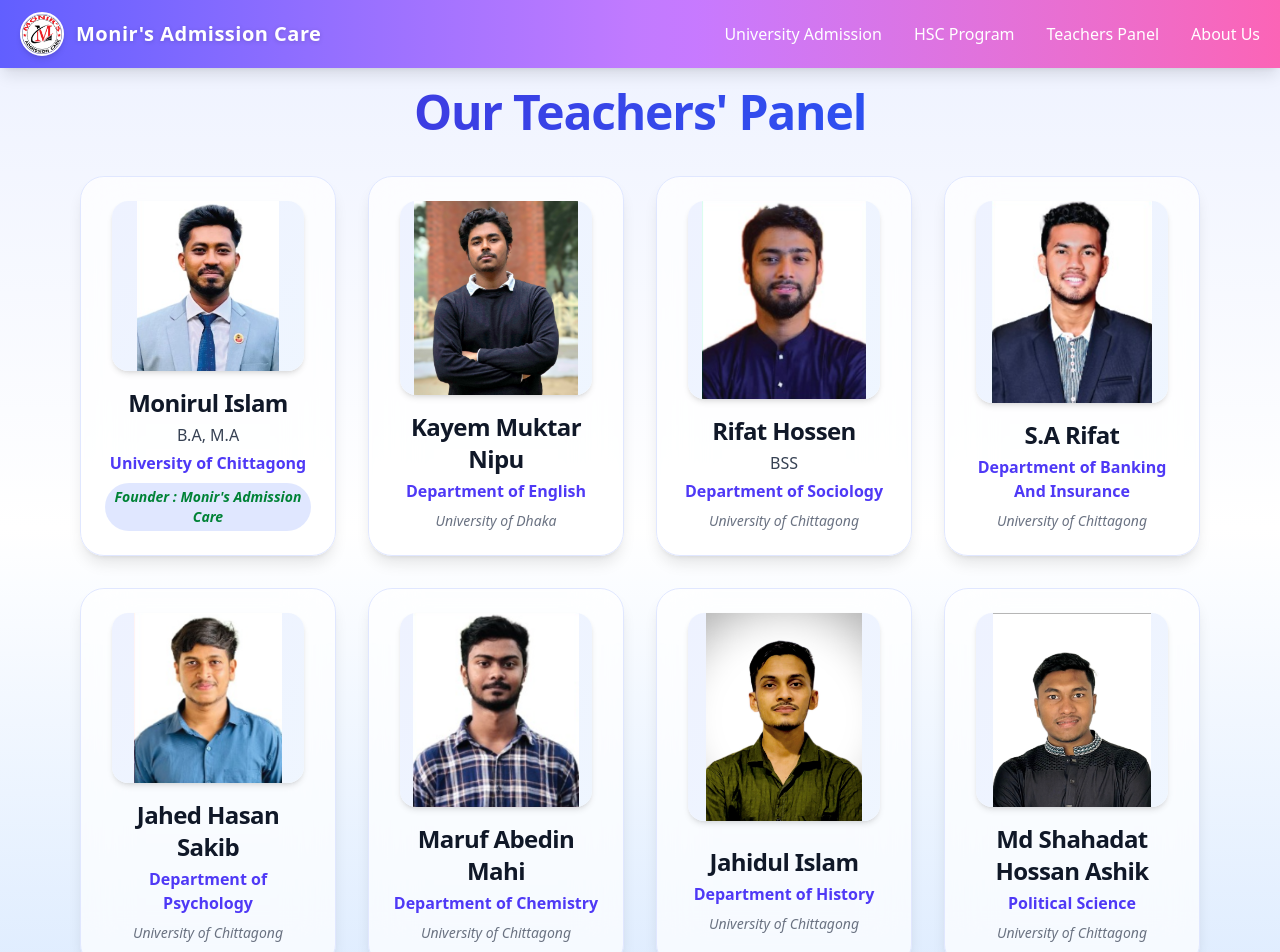
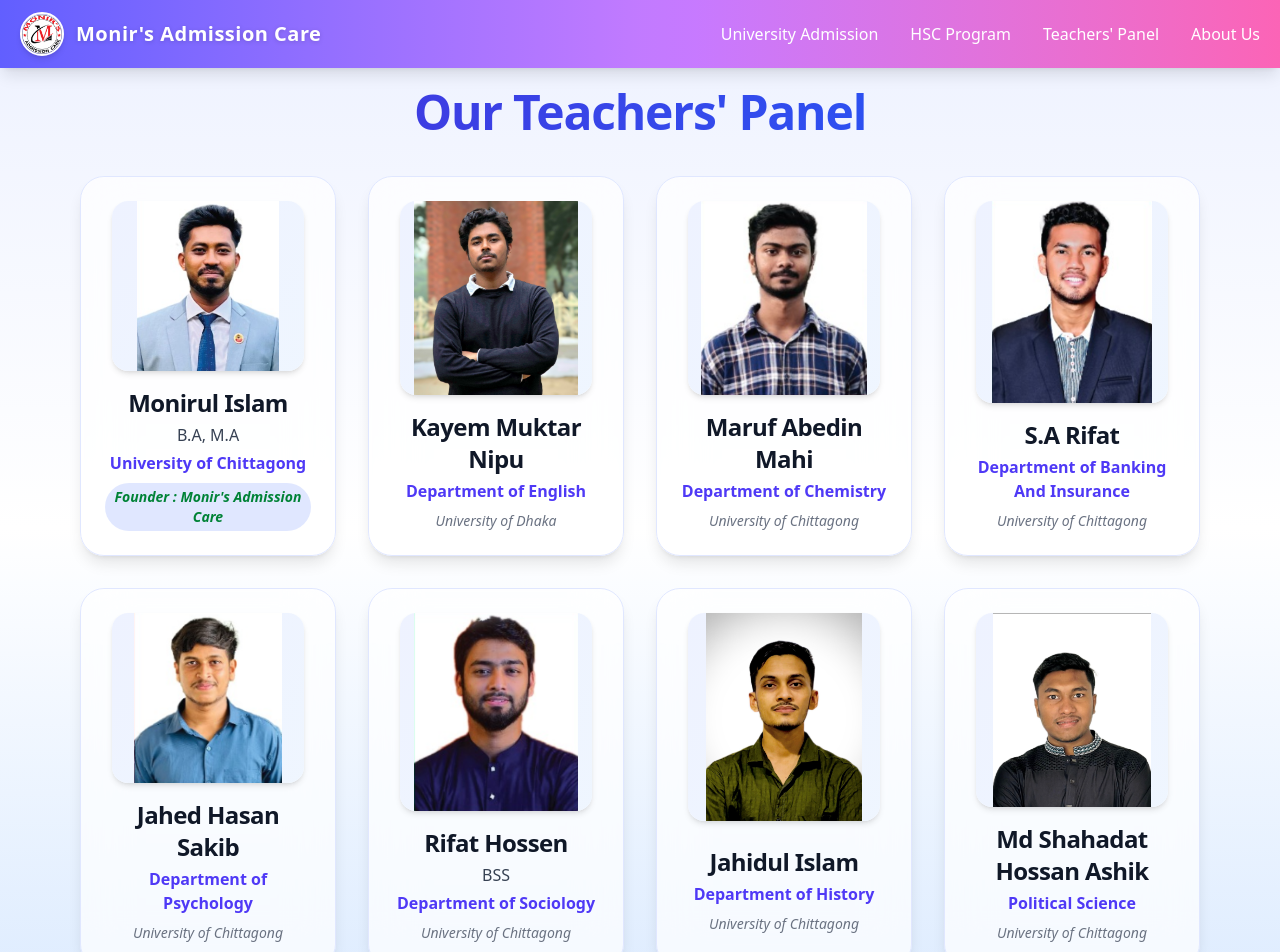
Before and after one commit to Newaz-Sourav/Monir-s-Admission-Care, a React (Vite) app: page /teachers in a window 1280 px wide. Shown: the top 952 px of the page. Built offline with nearby package versions, Linux system fonts and the light colour scheme.

Commit message:
Update: Added new feature / bug fix / content change

```diff
--- a/src/Components/Footer.jsx
+++ b/src/Components/Footer.jsx
@@ -25,7 +25,7 @@
             {/* Phone */}
             <div className="flex items-center justify-center md:justify-start mt-3 text-gray-700 gap-2">
               <Phone className="w-5 h-5 text-indigo-600" />
-              <span className="font-medium">+880 1876 644633</span>
+              <span className="font-medium">+880 1314342271</span>
             </div>
           </div>
         </div>
--- a/src/Components/Navbar.jsx
+++ b/src/Components/Navbar.jsx
@@ -8,7 +8,7 @@
   const navItems = [
     { label: "University Admission", href: "/uniadmission" },
     { label: "HSC Program", href: "/hsc" },
-    { label: "Teachers Panel", href: "/teachers" },
+    { label: "Teachers' Panel", href: "/teachers" },
     { label: "About Us", href: "#" },
   ];
 
--- a/src/Components/Teachers/TeachersCategory.jsx
+++ b/src/Components/Teachers/TeachersCategory.jsx
@@ -10,11 +10,15 @@
 
   { id: 4, name: "S.A Rifat", subject: "Banking & Insurance", university: "University of Chittagong", image: "images/teachers/sa rifat.png", category: "bangla" },
 
+    { id: 7, name: "Maruf Abedin Mahi", subject: "Chemistry", university: "University of Chittagong", image: "images/teachers/maruf abedin.png", category: "math" },
+
   { id: 5, name: "Jahed Hasan Sakib", subject: "Psychology", university: "University of Chittagong", image: "images/teachers/sakib.png", category: "math" },
 
-  { id: 6, name: "Maruf Abedin Mahi", subject: "Chemistry", university: "University of Chittagong", image: "images/teachers/maruf abedin.png", category: "math" },
+  { id: 6, name: "Jahidul Islam", subject: "History", university: "University of Chittagong", image: "images/teachers/Jahidul.jpeg", category: "iq" },
 
-  { id: 7, name: "Jahidul Islam", subject: "History", university: "University of Chittagong", image: "images/teachers/Jahidul.jpeg", category: "iq" },
+
+
+
 ];
 
 const floatingVariants = {
--- a/src/Components/Teachers/TeachersPanel.jsx
+++ b/src/Components/Teachers/TeachersPanel.jsx
@@ -18,13 +18,13 @@
     image: "images/teachers/nipu.jpg",
   },
   {
-    id: 3,
-    name: "Rifat Hossen",
-    degree: "BSS",
-    subject: "Department of Sociology",
+    id: 6,
+    name: "Maruf Abedin Mahi",
+    subject: "Department of Chemistry",
     university: "University of Chittagong",
-    image: "images/teachers/rifat.png",
+    image: "images/teachers/maruf abedin.png",
   },
+
   {
     id: 4,
     name: "S.A Rifat",
@@ -40,11 +40,12 @@
     image: "images/teachers/sakib.png",
   },
   {
-    id: 6,
-    name: "Maruf Abedin Mahi",
-    subject: "Department of Chemistry",
+    id: 3,
+    name: "Rifat Hossen",
+    degree: "BSS",
+    subject: "Department of Sociology",
     university: "University of Chittagong",
-    image: "images/teachers/maruf abedin.png",
+    image: "images/teachers/rifat.png",
   },
   {
     id: 7,
--- a/src/Components/UniAdmission/UniAdmission.jsx
+++ b/src/Components/UniAdmission/UniAdmission.jsx
@@ -13,7 +13,7 @@
     {
       name: "D Unit",
       desc: "For all faculty students with analytical aptitude.",
-      subjects: ["English", "Bangla","General Knowledge", "Economics", "Math","IQ"],
+      subjects: ["English", "Bangla","IQ","GK/Economics/Math"],
       icon: <Brain className="w-8 h-8 text-green-600" />,
       bg: "bg-green-50",
     },
@@ -34,7 +34,7 @@
   ];
 
   return (
-    <div className="min-h-screen bg-gradient-to-b from-gray-50 to-gray-100 py-20 px-6 flex flex-col items-center">
+    <div className="min-h-screen bg-gradient-to-b from-gray-50 to-gray-100 py-20 px-4 flex flex-col items-center">
       {/* Header */}
       <motion.div
         initial={{ opacity: 0, y: -30 }}
```
